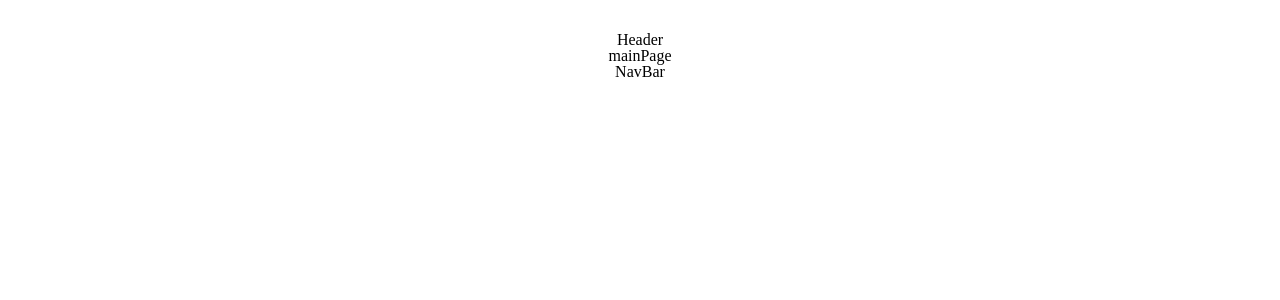
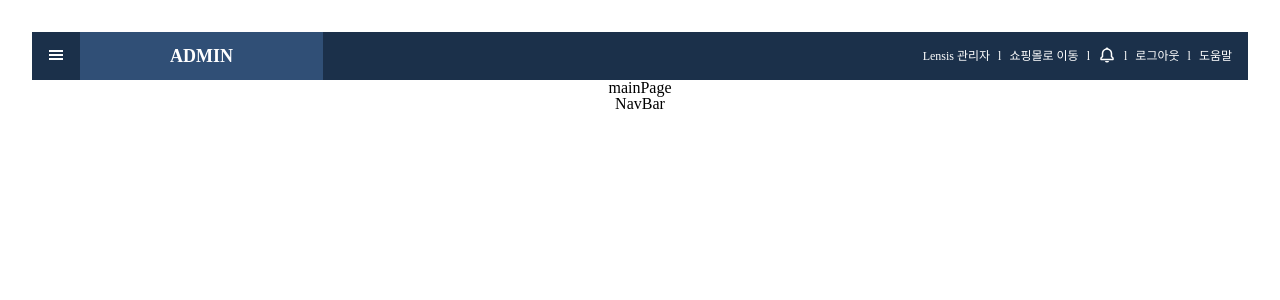
Before and after one commit to IKO-FinalProject/FE-Admin, a React (Vite) app: page / in a window 1280 px wide. Shown: the top 300 px of the page. Built offline with nearby package versions, Linux system fonts and the light colour scheme.

Commit message:
feat: Header 레이아웃 완성

```diff
--- a/package.json
+++ b/package.json
@@ -14,6 +14,7 @@
     "npm": "^8.19.1",
     "react": "^18.2.0",
     "react-dom": "^18.2.0",
+    "react-icons": "^4.4.0",
     "react-query": "^3.39.2",
     "react-router-dom": "^6.3.0",
     "recoil": "^0.7.5"
@@ -25,7 +26,8 @@
     "autoprefixer": "^10.4.9",
     "eslint-config-prettier": "^8.5.0",
     "postcss": "^8.4.16",
-    "prettier": "2.7.1",
+    "prettier": "^2.7.1",
+    "prettier-plugin-tailwindcss": "^0.1.13",
     "tailwindcss": "^3.1.8",
     "typescript": "^4.6.4",
     "vite": "^3.1.0"
--- a/src/component/app/Header.tsx
+++ b/src/component/app/Header.tsx
@@ -1,5 +1,32 @@
+import { GiHamburgerMenu } from 'react-icons/gi'
+import { BiBell } from 'react-icons/bi'
+
 function Header() {
-    return <div>Header</div>
-  }
+  return (
+    <div className="relative flex h-12 items-center bg-[#1B304A] text-white">
+      <div className="w-12 text-center">
+        <GiHamburgerMenu />
+      </div>
+      <div className="flex h-full w-1/5 items-center justify-center bg-[#304F76] text-lg font-bold">
+        ADMIN
+      </div>
+      <div className=" absolute right-0 flex items-center justify-center text-xs">
+        <span>Lensis 관리자 </span>
+        <span className="mx-2">l</span>
+        <a href="http://www.naver.com" target="_blank" className="text-white no-underline hover:text-black ">
+          쇼핑몰로 이동
+        </a>
+        <span className="mx-2">l</span>
+        <div className="cursor-pointer pt-1 text-lg hover:text-black">
+          <BiBell />
+        </div>
+        <span className="mx-2 ">l</span>
+        <span className="cursor-pointer hover:text-black">로그아웃</span>
+        <span className="mx-2 ">l</span>
+        <span className="mr-4 cursor-pointer hover:text-black">도움말</span>
+      </div>
+    </div>
+  )
+}
 
-  export default Header
+export default Header
--- a/tailwind.config.cjs
+++ b/tailwind.config.cjs
@@ -1,11 +1,11 @@
 /** @type {import('tailwindcss').Config} */
 module.exports = {
-  content: ["./index.html", "./src/**/*.{js,ts,jsx,tsx}"],
+  content: ['./index.html', './src/**/*.{js,ts,jsx,tsx}'],
   corePlugins: {
-    preflight: false,
+    preflight: false
   },
   theme: {
-    extend: {},
+    extend: {}
   },
-  plugins: [],
-};
+  plugins: []
+}
```
Also changed, not shown: 1 other file (tests, documents, lock files or other folders).
